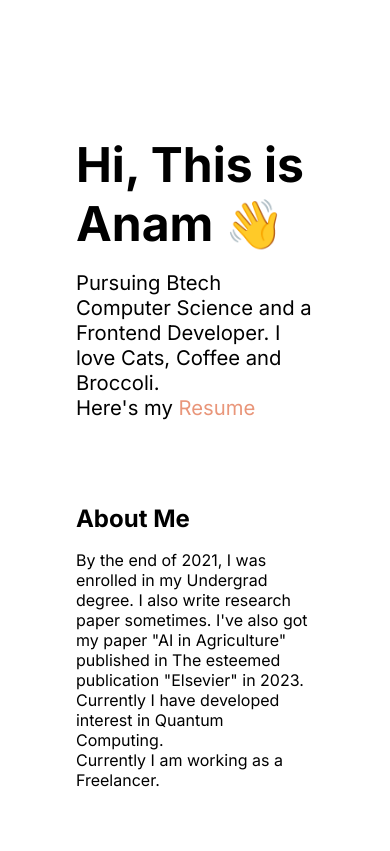
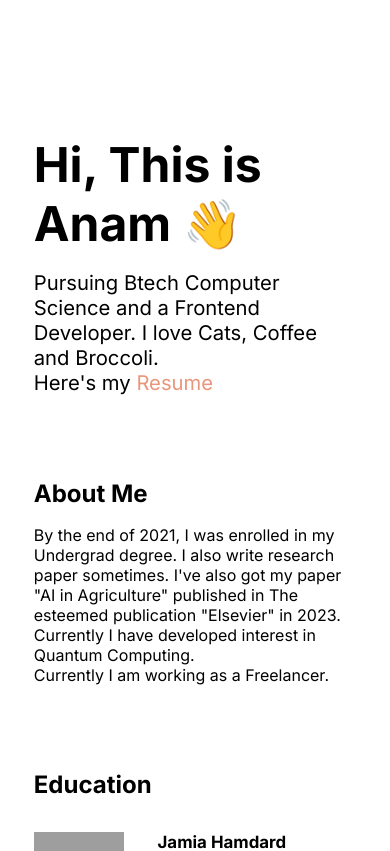
Before and after one commit to anamelahi/Portfolio-1.0, a React (Vite) app: page / in a window 390 px wide. Shown: the top 851 px of the page. Built offline with nearby package versions, Linux system fonts and the light colour scheme; grey boxes are pictures that could not be loaded.

Commit message:
padding fixed

```diff
--- a/src/App.css
+++ b/src/App.css
@@ -88,7 +88,7 @@ a{
   }
 
   .main{
-    padding: 5vh 9vh;
+    padding: 5vh 4vh;
   }
 
   .hero{
```
